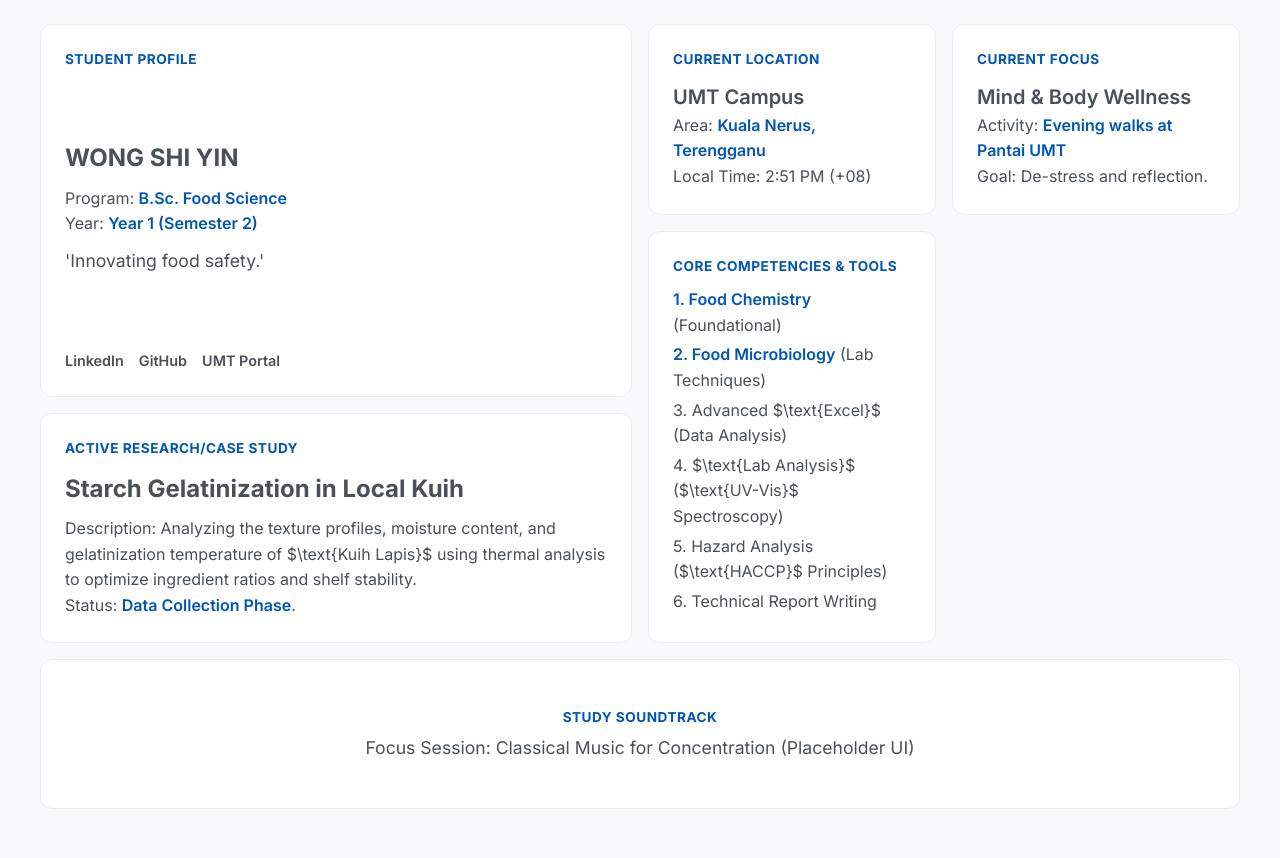
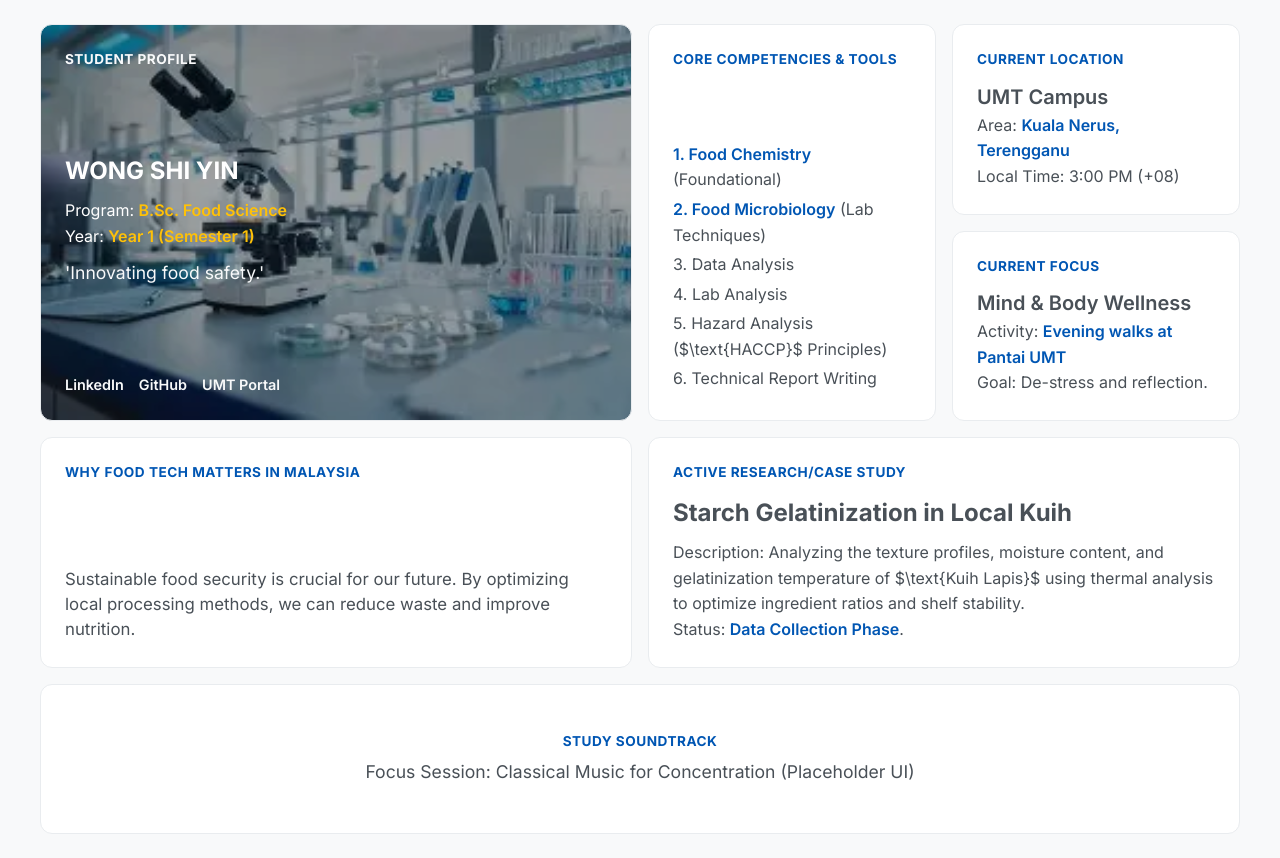
Before and after one commit to S80451/S80451.github.io, a plain HTML site: page index.html in a window 1280 px wide. Before the commit the page ends 833 px from the top, so only its background shows below. Drawn offline with Linux system fonts and the light colour scheme.

Commit message:
Add files via upload

```diff
--- a/index.html
+++ b/index.html
@@ -54,16 +54,17 @@
             border: 1px solid var(--color-mid-grey);
             border-radius: var(--border-radius);
             padding: var(--padding);
-            transition: transform 0.2s ease-in-out, box-shadow 0.2s ease-in-out;
+            transition: transform 0.3s cubic-bezier(0.25, 0.46, 0.45, 0.94), box-shadow 0.2s ease-in-out; /* Smooth hover transition */
             display: flex;
             flex-direction: column;
             justify-content: space-between;
             overflow: hidden;
         }
 
+        /* Theme Tweak 3: Subtle zoom/scale on hover */
         .bento-card:hover {
-            transform: translateY(-2px);
-            box-shadow: 0 8px 15px rgba(0, 0, 0, 0.05);
+            transform: scale(1.01); /* Subtle 1% zoom */
+            box-shadow: 0 10px 20px rgba(0, 0, 0, 0.08);
         }
 
         /* Card Headings and Typography */
@@ -78,7 +79,7 @@
 
         .card-title {
             font-size: 1.5rem;
-            font-weight: 700; /* Made title bolder for emphasis */
+            font-weight: 700;
             margin-bottom: 8px;
         }
 
@@ -103,6 +104,12 @@
         .small-title {
             font-size: 1.25rem;
             font-weight: 600;
+        }
+
+        /* Utility for the reflection card */
+        .large-text-content {
+            font-size: 1.05rem;
+            line-height: 1.5;
         }
 
         /* Social Links Styling */
@@ -130,16 +137,59 @@
         .card-profile {
             grid-column: span 2;
             grid-row: span 2;
+
+            /* ---- BACKGROUND IMAGE STYLES RE-APPLIED ---- */
+            /* NOTE: This assumes 'bg.jpg' is in the same directory */
+            background-image: url('bg.jpg');
+            background-size: cover;
+            background-position: center;
+            background-repeat: no-repeat;
+            background-blend-mode: multiply;
+            background-color: rgba(0, 0, 0, 0.35); /* Increased opacity for better text contrast */
+            color: var(--color-white); /* Main text color set to white */
+            /* -------------------------------- */
         }
+
+        /* Profile Card Text Overrides for Readability */
+        .card-profile .card-header {
+            color: var(--color-light-grey);
+        }
+
+        .card-profile .social-links a {
+            color: var(--color-light-grey);
+        }
+        .card-profile .social-links a:hover {
+            color: #00bcd4; /* A slight blue/cyan hover accent for contrast */
+        }
+
+        .card-profile .card-tagline {
+            color: var(--color-light-grey);
+        }
+
+        .card-profile .accent-text {
+            color: #ffc107; /* Bright yellow/gold for contrast on a dark background */
+        }
+        /* End Profile Card Overrides */
+
 
         /* Card 2 (Location): Small box (1x1) */
         .card-location {
             grid-column: span 1;
         }
 
+        /* Card 5 (Hobby): Small box (1x1) */
+        .card-hobby {
+            grid-column: span 1;
+        }
+
+        /* Card 7 (Reflection) - Takes up 2 columns below location/hobby */
+        .card-reflection {
+            grid-column: span 2;
+        }
+
         /* Card 3 (Tech Stack): Medium box (1x2) */
         .card-tech {
-            grid-column: span 1;
+            grid-column: 3;
             grid-row: span 2;
         }
 
@@ -148,14 +198,9 @@
             grid-column: span 2;
         }
 
-        /* Card 5 (Hobby): Small box (1x1) */
-        .card-hobby {
-            grid-column: span 1;
-        }
-
         /* Card 6 (Playlist): Wide box at the bottom (4x1) - Spans all columns */
         .card-playlist {
-            grid-column: 1 / -1; /* Start at column 1, end at the last column line */
+            grid-column: 1 / -1;
             min-height: 80px;
             justify-content: center;
             align-items: center;
@@ -175,13 +220,10 @@
         /* Responsive Design: Mobile Layout (Stacked Vertically) */
         @media (max-width: 768px) {
             .bento-grid-container {
-                /* Single column layout for mobile */
                 grid-template-columns: 1fr;
-                /* Remove specific grid spans for mobile to make them stack */
                 grid-auto-rows: minmax(100px, auto);
             }
 
-            /* Reset all card spans to stack vertically */
             .bento-card {
                 grid-column: auto !important;
                 grid-row: auto !important;
@@ -191,9 +233,13 @@
                 min-height: 250px;
             }
 
-            .card-playlist {
-                min-height: 100px;
-            }
+            .card-location { order: 2; }
+            .card-hobby { order: 3; }
+            .card-reflection { order: 4; }
+            .card-tech { order: 5; }
+            .card-case-study { order: 6; }
+            .card-playlist { order: 7; }
+
 
             .card-title {
                 font-size: 1.3rem;
@@ -223,13 +269,25 @@
             <div>
                 <h1 class="card-title">WONG SHI YIN</h1>
                 <p>Program: <span class="accent-text">B.Sc. Food Science</span></p>
-                <p>Year: <span class="accent-text">Year 1 (Semester 2)</span></p>
+                <p>Year: <span class="accent-text">Year 1 (Semester 1)</span></p>
                 <p class="card-tagline">'Innovating food safety.'</p>
             </div>
             <div class="social-links">
-                <a href="#">LinkedIn</a>
-                <a href="#">GitHub</a>
-                <a href="#">UMT Portal</a>
+                <a href="https://www.linkedin.com" target="_blank">LinkedIn</a>
+                <a href="https://github.com/s80451" target="_blank">GitHub</a>
+                <a href="#" target="_blank">UMT Portal</a>
+            </div>
+        </section>
+
+        <section class="bento-card card-tech">
+            <div class="card-header">Core Competencies & Tools</div>
+            <div class="card-body">
+                <p><span class="accent-text">1. Food Chemistry</span> (Foundational)</p>
+                <p><span class="accent-text">2. Food Microbiology</span> (Lab Techniques)</p>
+                <p>3. Data Analysis</p>
+                <p>4. Lab Analysis</p>
+                <p>5. Hazard Analysis ($\text{HACCP}$ Principles)</p>
+                <p>6. Technical Report Writing</p>
             </div>
         </section>
 
@@ -238,7 +296,7 @@
                 <div class="card-header">Current Location</div>
                 <div class="small-title">UMT Campus</div>
                 <p>Area: <span class="accent-text">Kuala Nerus, Terengganu</span></p>
-                <p>Local Time: 2:51 PM (+08)</p>
+                <p>Local Time: 3:00 PM (+08)</p>
             </div>
         </section>
 
@@ -251,15 +309,10 @@
             </div>
         </section>
 
-        <section class="bento-card card-tech">
-            <div class="card-header">Core Competencies & Tools</div>
-            <div class="card-body">
-                <p><span class="accent-text">1. Food Chemistry</span> (Foundational)</p>
-                <p><span class="accent-text">2. Food Microbiology</span> (Lab Techniques)</p>
-                <p>3. Advanced $\text{Excel}$ (Data Analysis)</p>
-                <p>4. $\text{Lab Analysis}$ ($\text{UV-Vis}$ Spectroscopy)</p>
-                <p>5. Hazard Analysis ($\text{HACCP}$ Principles)</p>
-                <p>6. Technical Report Writing</p>
+        <section class="bento-card card-reflection">
+            <div class="card-header">Why Food Tech Matters in Malaysia</div>
+            <div class="large-text-content">
+                <p>Sustainable food security is crucial for our future. By optimizing local processing methods, we can reduce waste and improve nutrition.</p>
             </div>
         </section>
 
```
Also changed, not shown: bg.jpg (added).
